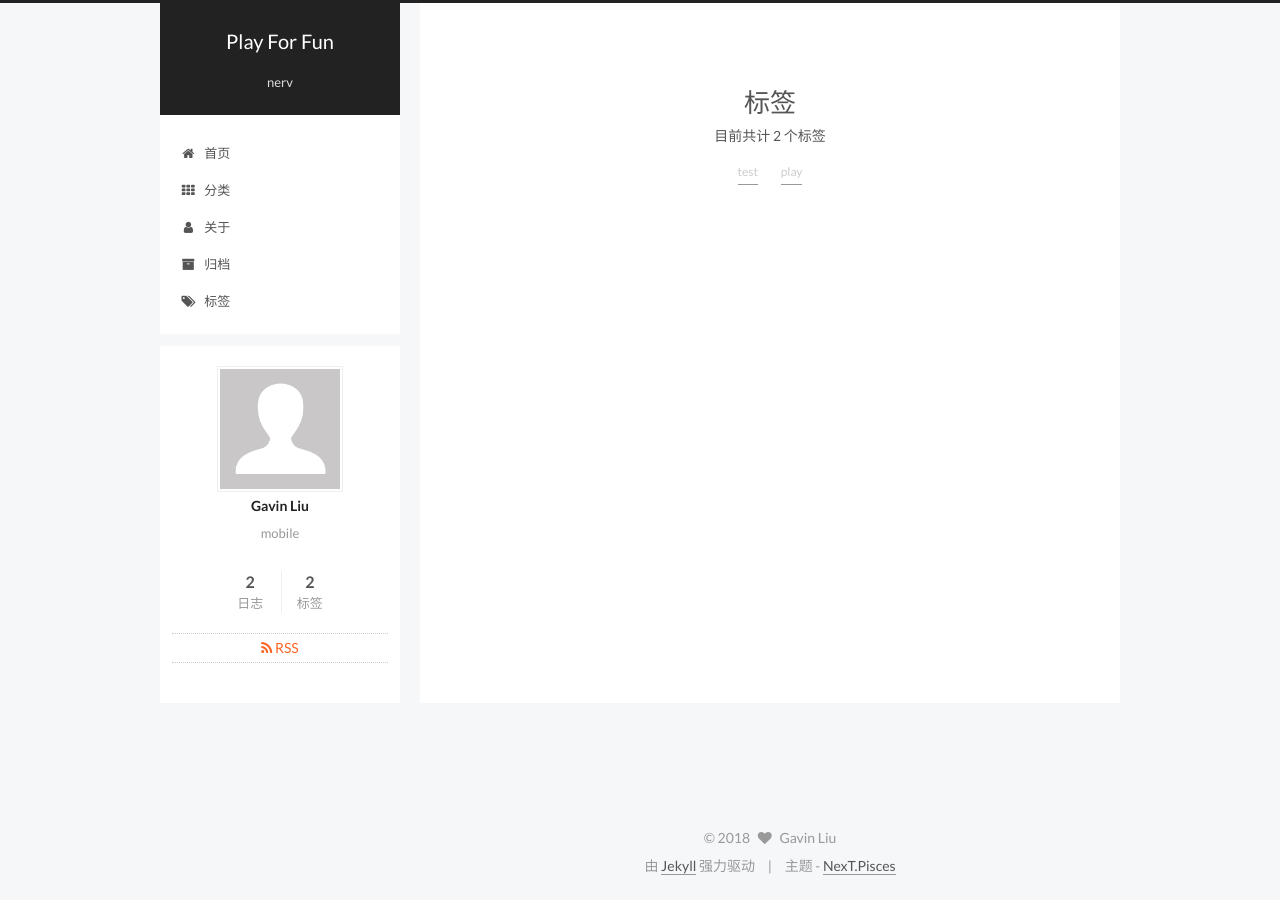
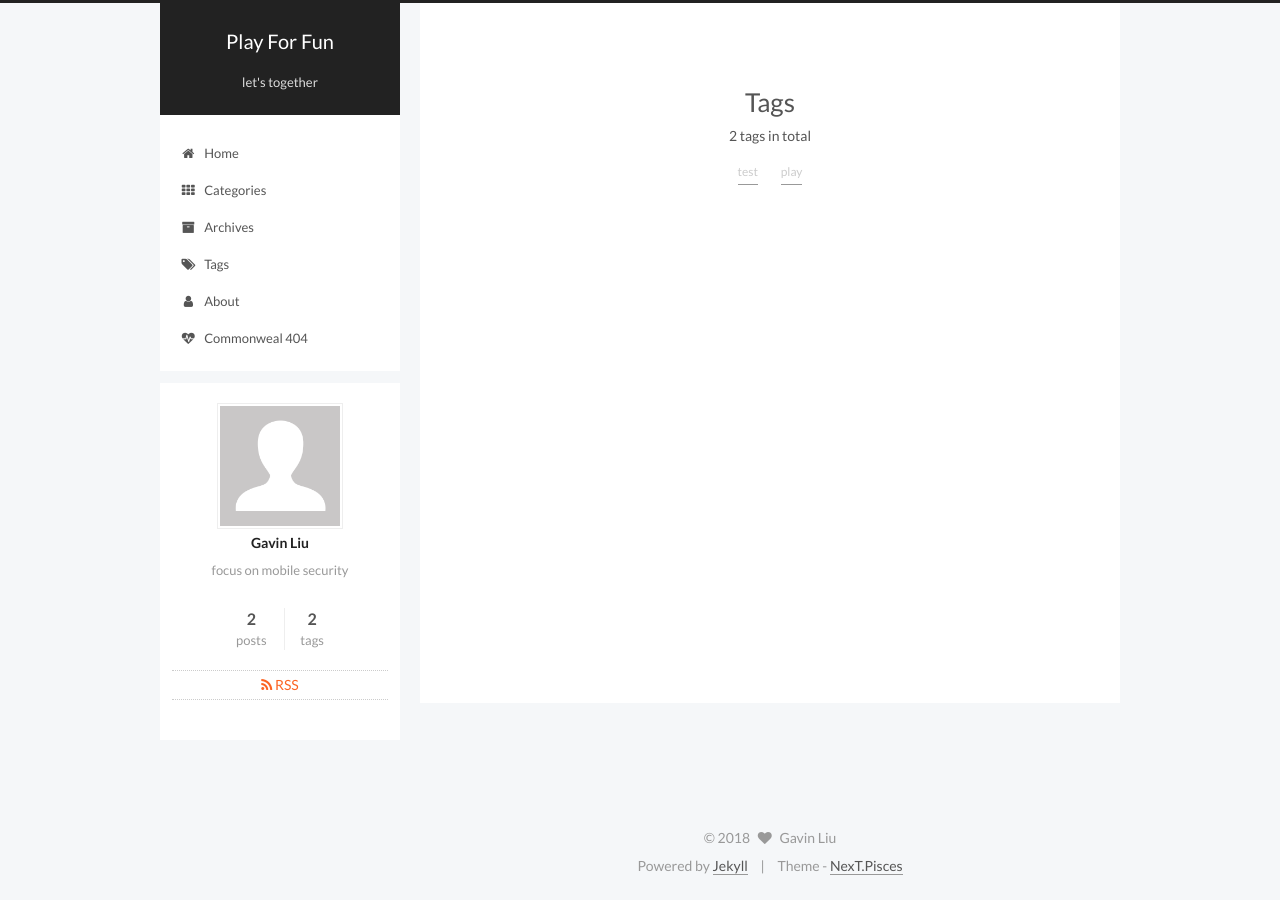
Before and after one commit to heloword/heloword.github.io, a Jekyll site: the page built from tags/index.html, in a window 1280 px wide. Built offline with Jekyll 4.4.1, drawn with Linux system fonts in a browser that asks for light colours.

Commit message:
Change some config.

```diff
--- a/_config.yml
+++ b/_config.yml
@@ -5,11 +5,11 @@
 
 # Site
 title: Play For Fun
-subtitle: nerv
-description: mobile
+subtitle: let's together
+description: focus on mobile security
 author: Gavin Liu
 # Support language: de, en, fr-FR, id, ja, ko, pt-BR, pt, ru, zh-Hans, zh-hk, zh-tw
-language: zh-Hans
+language: en
 date_format: '%Y-%m-%d'
 
 # URL
@@ -78,7 +78,7 @@ plugins:
 favicon: /assets/favicon.ico
 
 # Set default keywords (Use a comma to separate)
-keywords: "Jekyll, NexT"
+keywords: "Android, Mobile, Security"
 
 # Set rss to false to disable feed link.
 # Leave rss as empty to use site's feed link.
@@ -118,11 +118,11 @@ index_with_subtitle: false
 menu:
   home: /
   categories: /categories/
-  about: /about/
   archives: /archives/
   tags: /tags/
+  about: /about/
   #sitemap: /sitemap.xml
-  #commonweal: /404.html
+  commonweal: /404.html
 
 
 # Enable/Disable menu icons.
@@ -134,12 +134,12 @@ menu_icons:
   enable: true
   #KeyMapsToMenuItemKey: NameOfTheIconFromFontAwesome
   home: home
+  categories: th
+  archives: archive
+  tags: tags
   about: user
-  categories: th
+  sitemap: sitemap
   schedule: calendar
-  tags: tags
-  archives: archive
-  sitemap: sitemap
   commonweal: heartbeat
 
 
```
